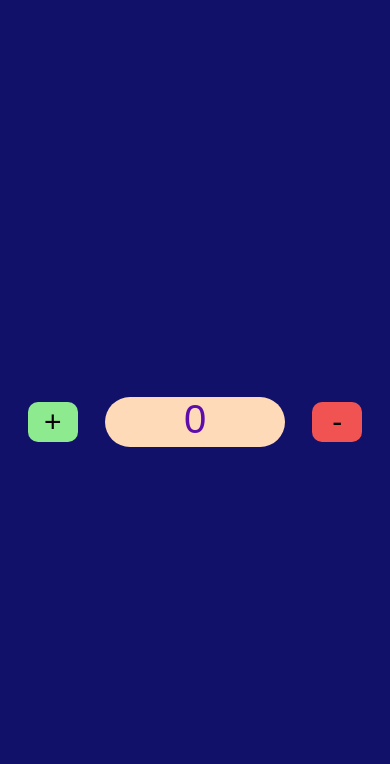
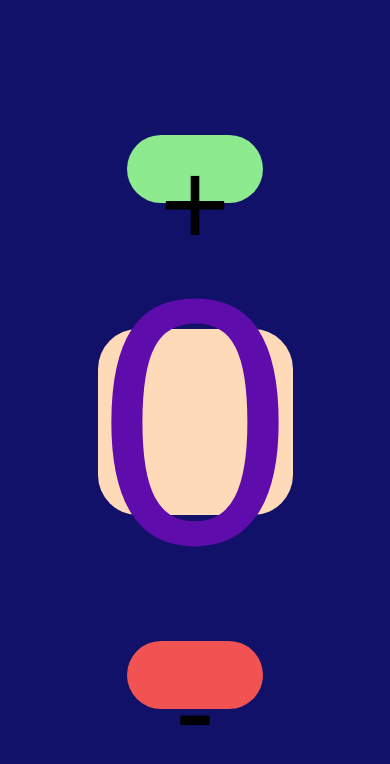
Before and after one commit to Aditya234892/JavaScript-Projects, a plain HTML site: page Project-1 (Counter)/index.html in a window 390 px wide. Drawn offline with Linux system fonts and the light colour scheme.

Commit message:
second commit in project-1

```diff
--- a/Project-1 (Counter)/script.js
+++ b/Project-1 (Counter)/script.js
@@ -15,7 +15,4 @@ minus.addEventListener("click", () => {
         counter--;
         result.innerText = counter;
     }
-    else{
-        minus.style.background = " rgb(228, 160, 160)";
-    }
 });
--- a/Project-1 (Counter)/styles.css
+++ b/Project-1 (Counter)/styles.css
@@ -40,3 +40,28 @@ button{
 .dec{
     background-color: rgb(241, 82, 82);
 }
+
+@media (max-width: 1080px) and (max-height: 2460px)
+{
+    div{
+        flex-direction: column;
+        row-gap: 15%;
+
+    }
+
+    p{
+        width: 50%;
+        height: 22%;
+        display: flex;
+        justify-content: center;
+        align-items: center;
+        font-size: 350px;
+    }
+
+    button{
+        width: 35%;
+        height: 8%;
+        font-size: 120px;
+        border-radius: 50px;
+    }
+}
```
